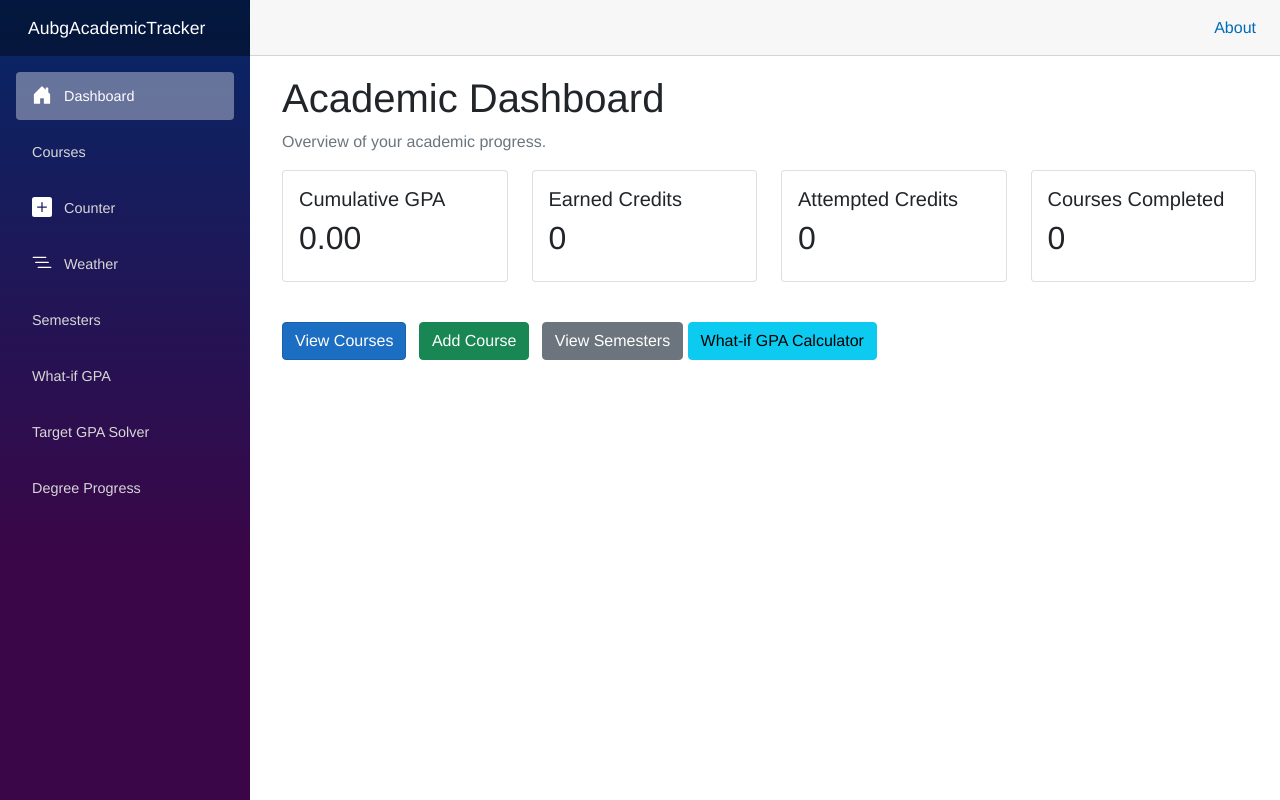
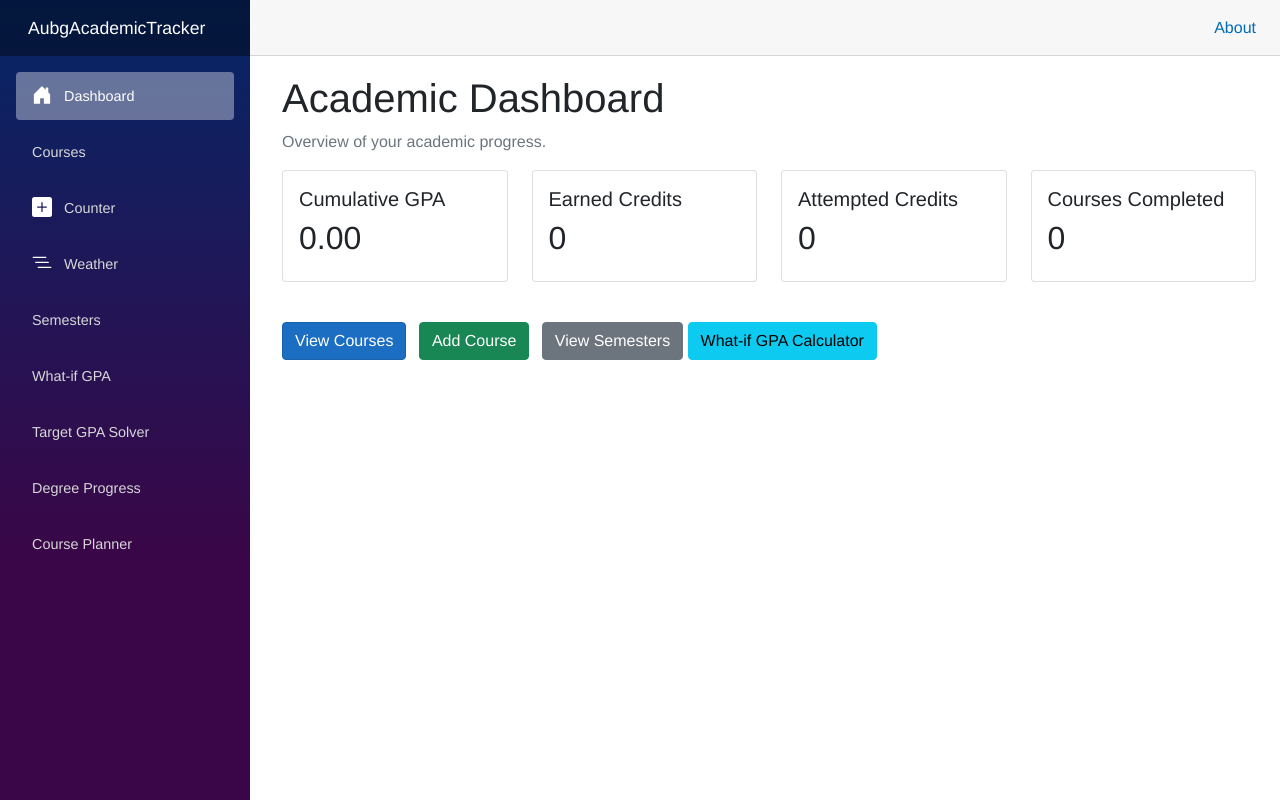
Before and after one commit to vid230/SeniorProject, an ASP.NET Core app: page / in a window 1280 px wide. Run offline with ASP.NET Core 8, Linux system fonts and the light colour scheme; style sheets or scripts are compiled from the project's sources.

Commit message:
Added the course planner in NavMenu.razor.

```diff
--- a/Project/AubgAcademicTracker/Components/Layout/NavMenu.razor
+++ b/Project/AubgAcademicTracker/Components/Layout/NavMenu.razor
@@ -55,5 +55,11 @@
                 Degree Progress
             </NavLink>
         </div>
+
+        <div class="nav-item px-3">
+            <NavLink class="nav-link" href="course-planner">
+                Course Planner
+            </NavLink>
+        </div>
     </nav>
 </div>
```
